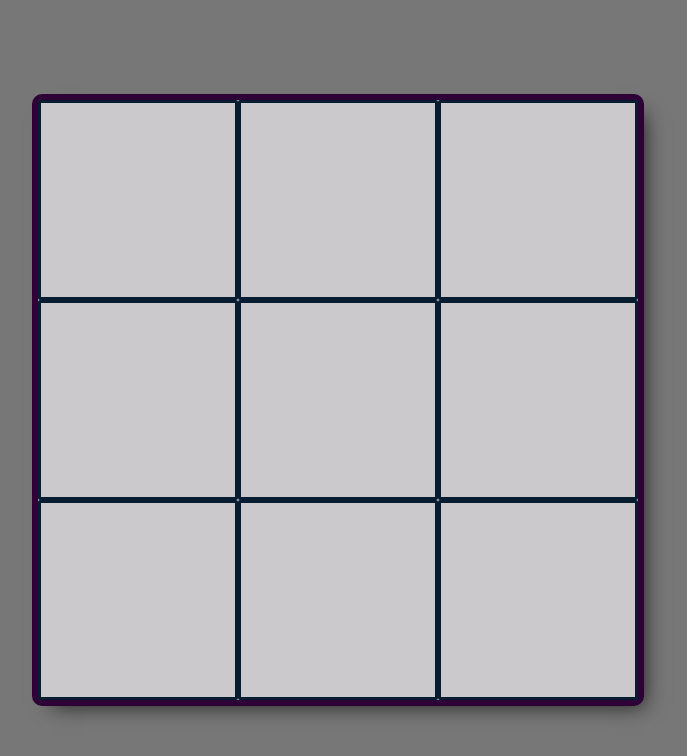
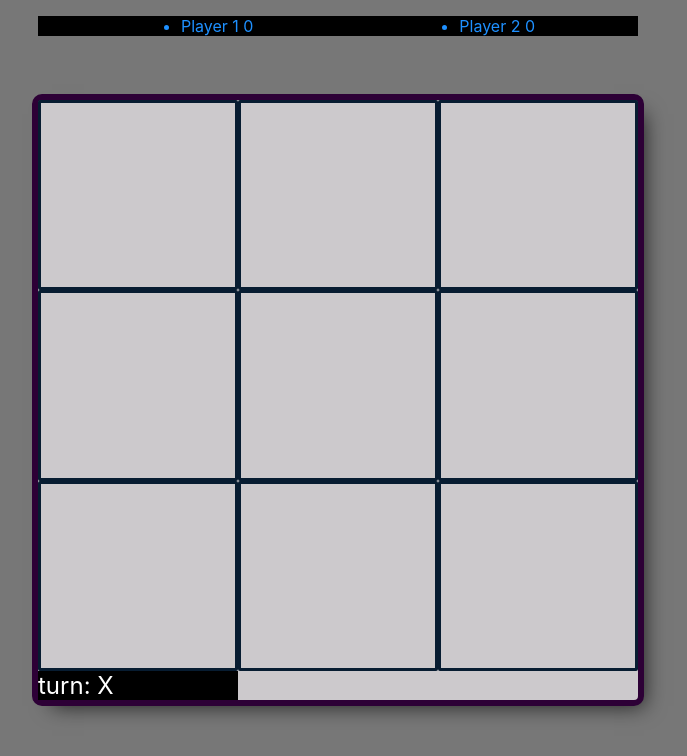
Before and after one commit to kazbag/tictactoe, a React (Create React App) app in the folder tictactoe/: page / in a window 1280 px wide. Shown: the top 756 px of the page, without its empty margins (302-989 px from the left). Built offline with nearby package versions, Linux system fonts and the light colour scheme.

Commit message:
created Game component, passed state as props into both components, added scoretable. todo fix when tie + fix refresh score

```diff
--- a/tictactoe/src/App.js
+++ b/tictactoe/src/App.js
@@ -1,10 +1,10 @@
 import React from "react";
 import "./App.css";
-import Board from "./components/Board/Board.component";
+import Game from "./components/Game/Game.component";
 function App() {
   return (
     <div className="App">
-      <Board />
+      <Game />
     </div>
   );
 }
--- a/tictactoe/src/components/Board/Board.component.jsx
+++ b/tictactoe/src/components/Board/Board.component.jsx
@@ -3,19 +3,32 @@ import styles from "./Board.module.scss";
 import Field from "../Field/Field.component";
 import Button from "../Button/Button.component";
 class Board extends React.Component {
-  state = {
-    board: [0, 1, 2, 3, 4, 5, 6, 7, 8],
-    startBoard: [0, 1, 2, 3, 4, 5, 6, 7, 8],
-    gameOver: false,
-    playerClicked: "&times;",
-    playerTurn: 0,
-    playerWon: undefined
-  };
+  state = { ...this.props };
 
   gameOver = () => {
+    this.addPoints();
     this.setState({ gameOver: true });
   };
-
+  addPoints = () => {
+    switch (this.state.playerClicked) {
+      case "&times;":
+        this.setState(
+          prevState => {
+            return { player1Points: prevState.player1Points + 1 };
+          },
+          () => console.log(this.state.player1Points)
+        );
+        break;
+      default:
+        this.setState(
+          prevState => {
+            return { player2Points: prevState.player2Points + 1 };
+          },
+          () => console.log(this.state.player2Points)
+        );
+        break;
+    }
+  };
   newGame = () =>
     this.setState({
       gameOver: false,
@@ -33,6 +46,7 @@ class Board extends React.Component {
       (boardField[2] === boardField[5] && boardField[2] === boardField[8]) ||
       (boardField[0] === boardField[4] && boardField[4] === boardField[8]) ||
       (boardField[2] === boardField[4] && boardField[2] === boardField[6])
+      // or indexof 0 == -1 todo
     ) {
       this.gameOver();
     }
@@ -40,6 +54,7 @@ class Board extends React.Component {
   setField = e => {
     let boardField = this.state.board.slice();
     boardField[e.target.id] = this.state.playerClicked;
+    if (typeof (boardField[e.target.id] === Number)) {
       this.setState({ board: boardField }, () => {
         this.checkGameStatus();
       });
@@ -47,6 +62,7 @@ class Board extends React.Component {
         ? this.setState({ playerClicked: "&#x25EF;" })
         : this.setState({ playerClicked: "&times;" });
       e.target.innerHTML = this.state.playerClicked;
+    }
   };
 
   render() {
@@ -63,6 +79,9 @@ class Board extends React.Component {
             <Field setField={this.setField} id="6" />
             <Field setField={this.setField} id="7" />
             <Field setField={this.setField} id="8" />
+            <span className={styles.turn}>
+              turn: {this.state.playerClicked === "&times;" ? "X" : "O"}
+            </span>
           </>
         )}
         {this.state.gameOver && <Button newGame={this.newGame} />}
--- a/tictactoe/src/components/Board/Board.module.scss
+++ b/tictactoe/src/components/Board/Board.module.scss
@@ -11,3 +11,7 @@
   position: relative;
   width: 600px;
 }
+.turn {
+  font-size: 24px;
+  background: #000;
+}
--- a/tictactoe/src/components/Field/Field.component.jsx
+++ b/tictactoe/src/components/Field/Field.component.jsx
@@ -3,11 +3,13 @@ import styles from "./Field.module.scss";
 class Field extends React.Component {
   state = { isClickable: true };
   render() {
+    const { id, setField } = this.props;
+    const { isClickable } = this.state;
     return (
       <div
-        id={this.props.id}
+        id={id}
         className={styles.field}
-        onClick={this.state.isClickable ? this.props.setField : null}
+        onClick={isClickable ? setField : null}
         onClickCapture={() => this.setState({ isClickable: false })}
       ></div>
     );
--- /dev/null
+++ b/tictactoe/src/components/Game/Game.component.jsx
@@ -0,0 +1,37 @@
+import React from "react";
+import Board from "../Board/Board.component";
+import ScoreTable from "../ScoreTable/ScoreTable.component";
+class Game extends React.Component {
+  state = {
+    board: [0, 1, 2, 3, 4, 5, 6, 7, 8],
+    startBoard: [0, 1, 2, 3, 4, 5, 6, 7, 8],
+    gameOver: false,
+    playerClicked: "&times;",
+    playerTurn: 0,
+    playerWon: undefined,
+    player1Points: 0,
+    player2Points: 0
+  };
+  render() {
+    return (
+      <>
+        <ScoreTable
+          player1Points={this.state.player1Points}
+          player2Points={this.state.player2Points}
+        />
+        <Board
+          board={this.state.board}
+          startBoard={this.state.board}
+          gameOver={this.state.gameOver}
+          playerClicked={this.state.playerClicked}
+          playerTurn={this.state.playerTurn}
+          playerWon={this.state.playerWon}
+          player1Points={this.state.player1Points}
+          player2Points={this.state.player2Points}
+        />
+      </>
+    );
+  }
+}
+
+export default Game;
--- /dev/null
+++ b/tictactoe/src/components/ScoreTable/ScoreTable.component.jsx
@@ -0,0 +1,20 @@
+import React from "react";
+import styles from "./ScoreTable.module.scss";
+class ScoreTable extends React.Component {
+  state = { ...this.props };
+  render() {
+    return (
+      <>
+        <ul className={styles.scoreTable}>
+          <li className={styles.scoreTable__label__player1}>
+            Player 1 <span>{this.state.player1Points}</span>
+          </li>
+          <li className={styles.scoreTable__label__player2}>
+            Player 2 <span>{this.state.player2Points}</span>
+          </li>
+        </ul>
+      </>
+    );
+  }
+}
+export default ScoreTable;
--- /dev/null
+++ b/tictactoe/src/components/ScoreTable/ScoreTable.module.scss
@@ -0,0 +1,12 @@
+.scoreTable {
+  display: flex;
+  justify-content: space-around;
+  position: absolute;
+  top: 0;
+  width: 560px;
+  z-index: 1;
+  background: #000;
+  color: dodgerblue;
+  &__point {
+  }
+}
```
Also changed, not shown: tictactoe/src/components/Game/Game.module.scss (added). Lines whose indentation alone changed are shown as unchanged.
